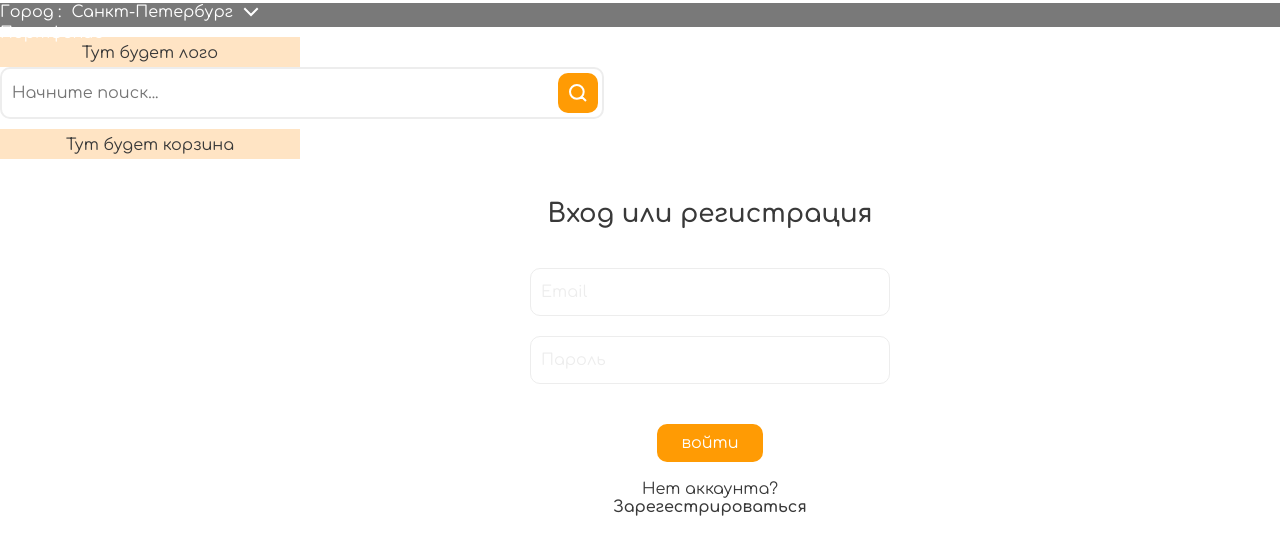
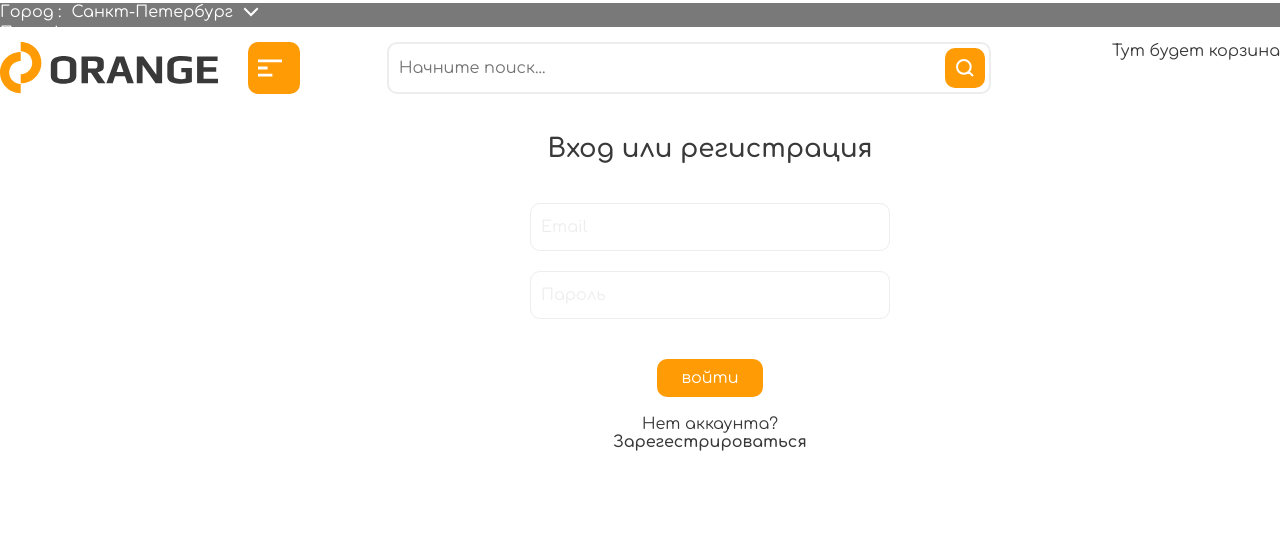
Before and after one commit to ArtErusov/eCommersOrange, a React (Vite) app: page /reg in a window 1280 px wide. Shown: the top 554 px of the page. Built offline with nearby package versions, Linux system fonts and the light colour scheme.

Commit message:
Made the left part of the header

```diff
--- a/src/components/layout/Header/Header.tsx
+++ b/src/components/layout/Header/Header.tsx
@@ -6,6 +6,8 @@ import openList from '../../../assets/images/svg/openList.svg';
 
 import SearchBlock from './Components/SearchBlock/SearchBlock';
 import { useLocalStorage } from '../../../helpers/hooks/useLocalStorage';
+import mainLogo from '../../../assets/images/svg/mainLogo.svg';
+import catalogIcon from '../../../assets/images/svg/catalogIcon.svg';
 
 const Header: FC = () => {
   const [isActive, setIsActive] = useState<boolean>(false);
@@ -64,10 +66,20 @@ const Header: FC = () => {
         </div>
       </div>
 
-      <div className={`${styles.container} ${styles.flex}`}>
-        <div className={styles.temporary_filling}>Тут будет лого</div>
-        <SearchBlock />
-        <div className={styles.temporary_filling}>Тут будет корзина</div>
+      <div className={styles.container}>
+        <div className={styles.header}>
+          <div className={styles.leftBlock}>
+            <img src={mainLogo} alt="" />
+            <div className={styles.catalog_wrapper}>
+              <div className={styles.catalog_btn}>
+                <img src={catalogIcon} alt="Каталог" className={styles.catalog_icon} />
+                <span className={styles.catalog_label}>Каталог</span>
+              </div>
+            </div>
+          </div>
+          <SearchBlock />
+          <div className={styles.temporary_filling}>Тут будет корзина</div>
+        </div>
       </div>
     </header>
   );
--- a/src/components/layout/Header/styles.module.css
+++ b/src/components/layout/Header/styles.module.css
@@ -4,15 +4,6 @@
   background-color: var(--dark-gray);
   width: 100%;
   height: 24px;
-}
-
-.temporary_filling {
-  width: 300px;
-  height: 30px;
-  background-color: bisque;
-  text-align: center;
-  margin-top: 10px;
-  padding-top: 7px;
 }
 
 /* Выбор города */
@@ -66,3 +57,67 @@
 .dropdownList li:hover {
   background-color: var(--gray);
 }
+
+/* Основной Header */
+.header {
+  display: flex;
+  justify-content: space-between;
+  margin-top: 15px;
+}
+
+.leftBlock {
+  display: flex;
+  gap: 28px;
+}
+
+.catalog_wrapper {
+  position: relative;
+  width: 52px;
+  height: 52px;
+  flex-shrink: 0;
+}
+
+.catalog_btn {
+  cursor: pointer;
+  position: absolute;
+  top: 0;
+  left: 0;
+  width: 52px;
+  height: 52px;
+  background-color: var(--orange);
+  border-radius: 10px;
+  color: var(--white);
+  display: flex;
+  align-items: center;
+  justify-content: flex-start;
+  overflow: hidden;
+  transition: width 0.3s ease;
+  z-index: 8;
+  white-space: nowrap;
+  padding: 0 10px;
+  gap: 10px;
+}
+
+.catalog_icon {
+  width: 24px;
+  height: 24px;
+  flex-shrink: 0;
+}
+
+.catalog_label {
+  opacity: 0;
+  color: var(--white);
+  font-size: 600;
+  font-size: 20px;
+  transform: translateX(-10px);
+  transition: opacity 0.3s ease, transform 0.3s ease;
+}
+
+.catalog_wrapper:hover .catalog_btn {
+  width: 160px;
+}
+
+.catalog_wrapper:hover .catalog_label {
+  opacity: 1;
+  transform: translateX(0);
+}
```
Also changed, not shown: src/assets/images/svg/catalogIcon.svg (added), src/assets/images/svg/mainLogo.svg (added).
